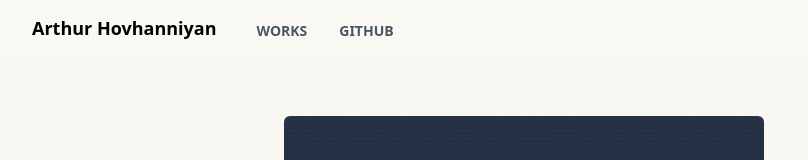
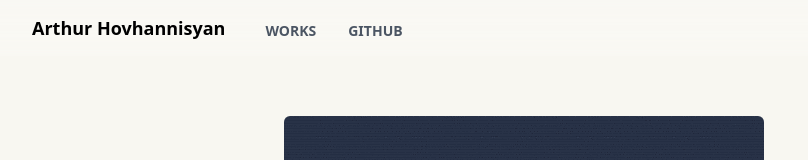
Before and after one commit to Dilanjer/portfolio, a Next.js app: page / in a window 1280 px wide. Shown: the top 160 px of the page, without its empty margins (116-924 px from the left). Built offline with nearby package versions, Linux system fonts and the light colour scheme.

Commit message:
Update Logo.tsx

```diff
--- a/components/Logo.tsx
+++ b/components/Logo.tsx
@@ -6,7 +6,7 @@ const Logo = () => {
   return (
     <Link className='' href={'/'}>
       <a className='flex items-center space-x-1 p-2 outline-2 outline-blue-300'>
-        <span className='text-lg font-semibold'>Arthur Hovhanniyan</span>
+        <span className='text-lg font-semibold'>Arthur Hovhannisyan</span>
       </a>
     </Link>
   );
```
